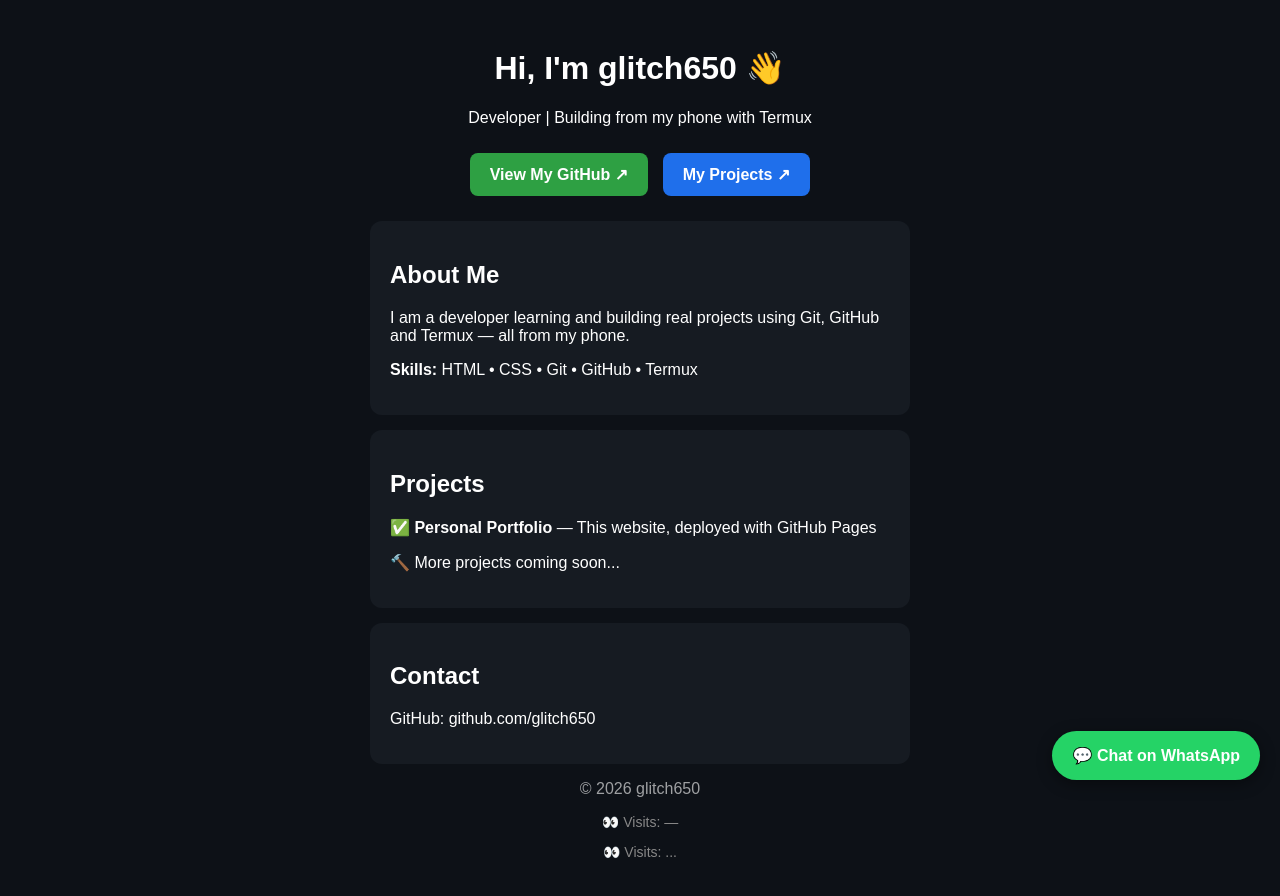
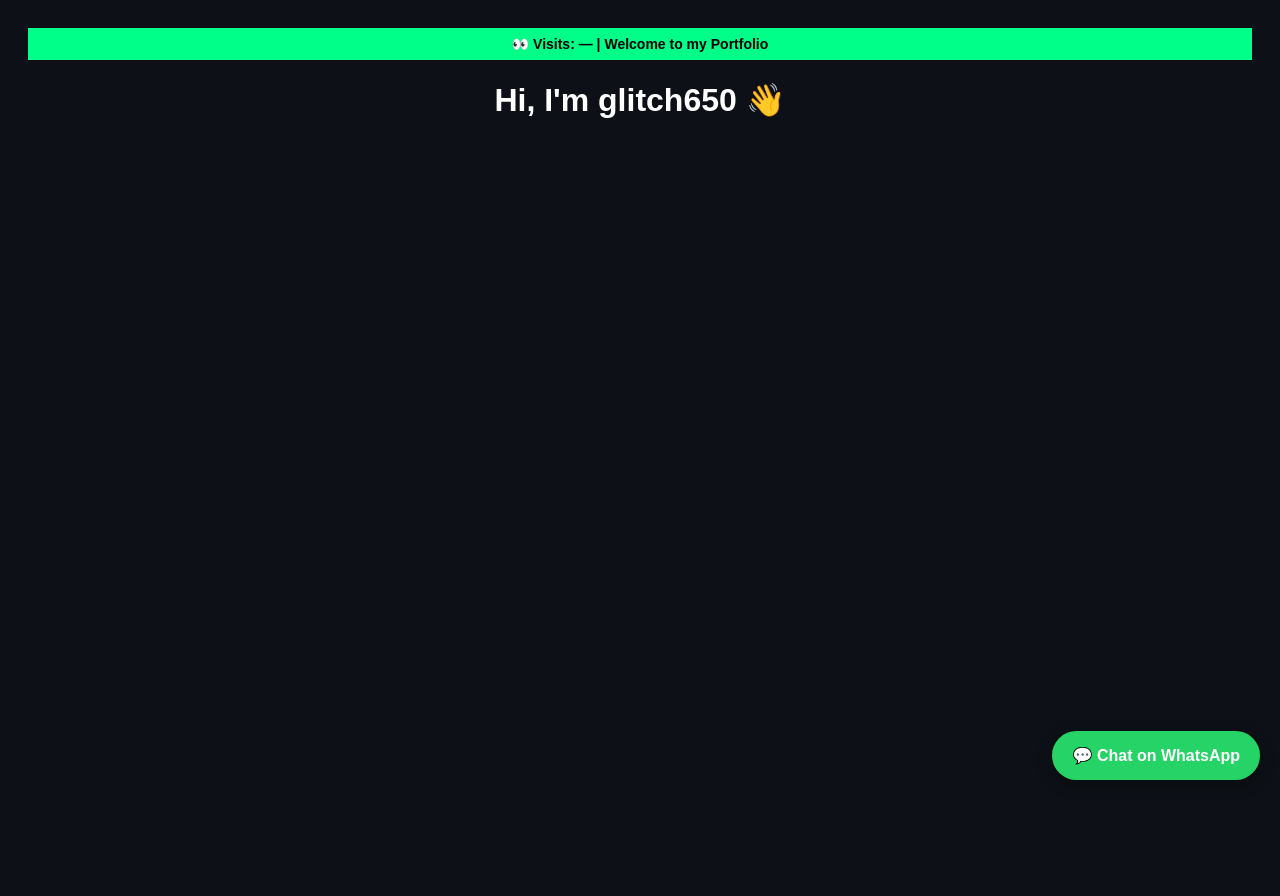
Before and after one commit to glitch650/glitch650.github.io, a plain HTML site: page index.html in a window 1280 px wide. After the commit the page ends 800 px from the top, so only its background shows below. Drawn offline with Linux system fonts and the light colour scheme; no server answers.

Commit message:
Move visits counter to top

```diff
--- a/index.html
+++ b/index.html
@@ -12,40 +12,18 @@ a.btn2{background:#1f6feb}
 </style>
 </head>
 <body>
-<h1>Hi, I'm glitch650 👋</h1>
-<p>Developer | Building from my phone with Termux</p>
-
-<a class="btn" href="https://github.com/glitch650">View My GitHub ↗</a>
-<a class="btn btn2" href="https://github.com/glitch650?tab=repositories">My Projects ↗</a>
-
-<div class="card">
-<h2>About Me</h2>
-<p>I am a developer learning and building real projects using Git, GitHub and Termux — all from my phone.</p>
-<p><b>Skills:</b> HTML • CSS • Git • GitHub • Termux</p>
+<div style="text-align:center; background:#00ff88; color:#000; padding:8px; font-weight:bold; font-size:14px; position:sticky; top:0; z-index:999;">
+  👀 Visits: <span id="visits">...</span> | Welcome to my Portfolio
 </div>
-
-<div class="card">
-<h2>Projects</h2>
-<p>✅ <b>Personal Portfolio</b> — This website, deployed with GitHub Pages</p>
-<p>🔨 More projects coming soon...</p>
-</div>
-
-<div class="card">
-<h2>Contact</h2>
-<p>GitHub: github.com/glitch650</p>
-</div>
-
-<p style="opacity:0.6">© 2026 glitch650</p>
-
-<p style="text-align:center; color:#888; font-size:14px;">
-  👀 Visits: <span id="visits">...</span>
-</p>
 <script>
 fetch('https://api.countapi.xyz/hit/glitch650/visits')
   .then(r => r.json())
   .then(d => { document.getElementById('visits').textContent = d.value; })
   .catch(() => { document.getElementById('visits').textContent = '—'; });
 </script>
+
+<h1>Hi, I'm glitch650 👋</h1>
+
 </body>
 <!-- Private Analytics - No key here -->
 <script async src="https://www.googletagmanager.com/gtag/js?id=G-XXXXXXXXXX"></script>
@@ -56,15 +34,7 @@ fetch('https://api.countapi.xyz/hit/glitch650/visits')
   gtag('config', 'G-XXXXXXXXXX');
 </script>
 
-<p style="text-align:center; color:#888; font-size:14px;">
-  👀 Visits: <span id="visits">...</span>
-</p>
-<script>
-fetch('https://api.countapi.xyz/hit/glitch650/visits')
-  .then(r => r.json())
-  .then(d => { document.getElementById('visits').textContent = d.value; })
-  .catch(() => { document.getElementById('visits').textContent = '—'; });
-</script>
+
 </body>
 
 </html>
```
